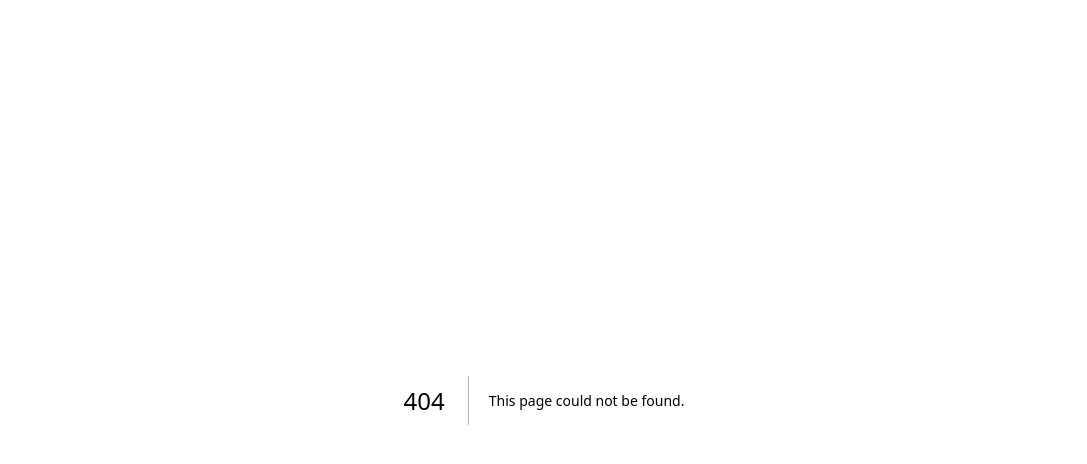
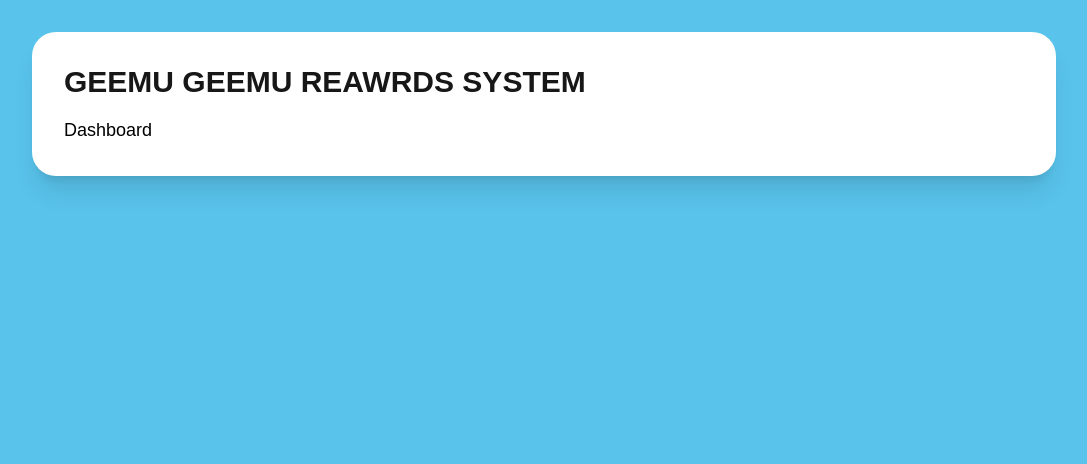
Before and after one commit to lbcjaylene/geemurewards-system, a Next.js app: page /dashboard in a window 1280 px wide. Before the commit this address had no page. Shown: the top 464 px of the page, without its empty margins (96-1183 px from the left). Built offline with nearby package versions, Linux system fonts and the light colour scheme.

Commit message:
Add automatic PIN login and dashboard routing

```diff
--- /dev/null
+++ b/app/dashboard/page.tsx
@@ -0,0 +1,15 @@
+export default function Dashboard() {
+    return (
+        <main className="min-h-screen bg-[#59c3eb] p-8">
+            <div className="mx-auto max-w-5xl rounded-3xl bg-white p-8 shadow-xl">
+                <h1 className="text-3xl font-bold text-[#2f9de01">
+                GEEMU GEEMU REAWRDS SYSTEM
+                </h1>
+
+                <p className="mt-4 text-lg text-black">
+                    Dashboard
+                </p>
+            </div>
+        </main>
+    );
+}
--- a/app/page.tsx
+++ b/app/page.tsx
@@ -1,11 +1,26 @@
 "use client";
 import { useRef, useState } from "react";
+import { useRouter } from "next/navigation";
 import Image from "next/image";
 
 export default function Home() { // create a website named Home and make it the default page for this route
   const [pin, setPin] = useState(["", "", "", "", "", ""]); // remembers the six pin digits (const = creating a variable) (useState = create memory)
+  const router = useRouter();
   const [errorMessage, setErrorMessage] = useState(""); // displays a message if the incorrect pin was entered
   const inputRefs = useRef<(HTMLInputElement | null)[]>([]);
+    const validatePin = (enteredPin: string) => {
+      if (enteredPin !== "123456") {
+        setErrorMessage("Incorrect PIN");
+
+        setPin(["", "", "", "", "", ""]);
+
+        inputRefs.current[0]?.focus();
+        return;
+      }
+      setErrorMessage("");
+      router.push("/dashboard");
+    };
+
     const handlePinChange = ( // which box ? index and what value was typed
 
       index: number, // index = parameter ( what index are we in? )
@@ -25,7 +40,9 @@
       if (value && index < 5){ // if the employee actually typed something and this isnt the last box
 
         inputRefs.current[index + 1]?.focus(); // find the next input ( focus = put the cursor there ) ( ?. = optional chaining = if that input exists, focus it. if it doesnt, dont crash )
-
+      }
+        if (newPin.every((digit) => digit !== "")) {
+          validatePin(newPin.join(""));
       }
     }
 
@@ -36,16 +53,8 @@
           setErrorMessage("Please enter all 6 digits.");
           return;
         }
-        if (enteredPin !== "123456") {
-          setErrorMessage("Incorrect PIN");
-          setPin(["", "", "", "", "", ""]);
-          inputRefs.current[0]?.focus();
-          return;
-        }
 
-        setErrorMessage("");
-        console.log("Login successful!");
-
+        validatePin(enteredPin);
     };
 
   return ( // display this on the screen
@@ -94,6 +103,9 @@
                   ) {
                     inputRefs.current[index - 1]?.focus();
                   }
+                  if (event.key == "Enter") {
+                    handleLogin();
+                  }
                 }}
                 className="h-14 w-12 rounded-xl border-2 border-gray-200 bg-white text-center text-xl font-bold text-black outline-none focus:border-[#2f9de0]"
               />
```
